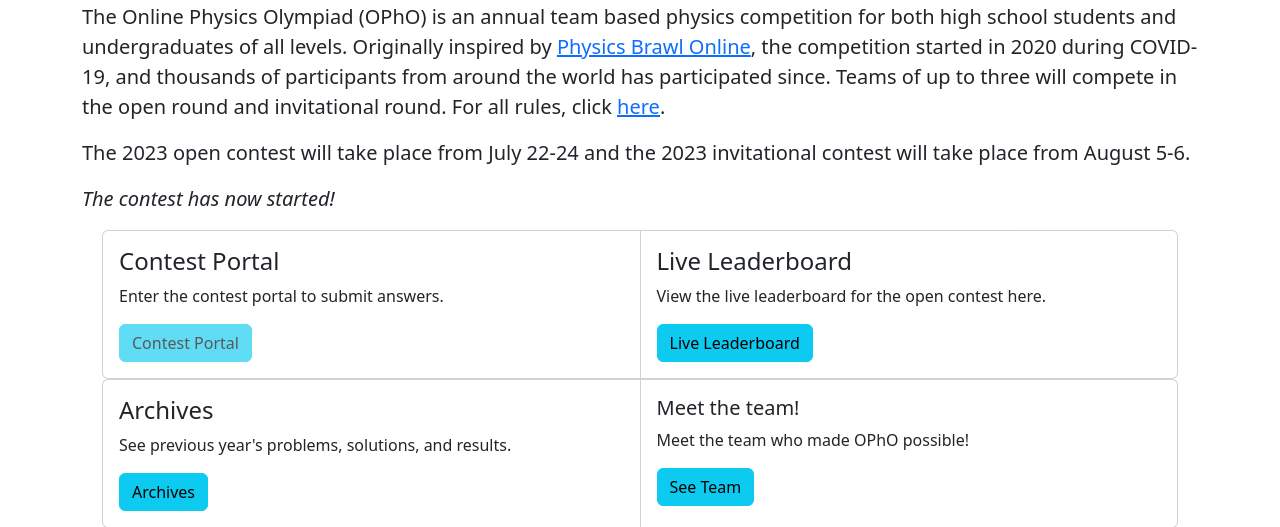
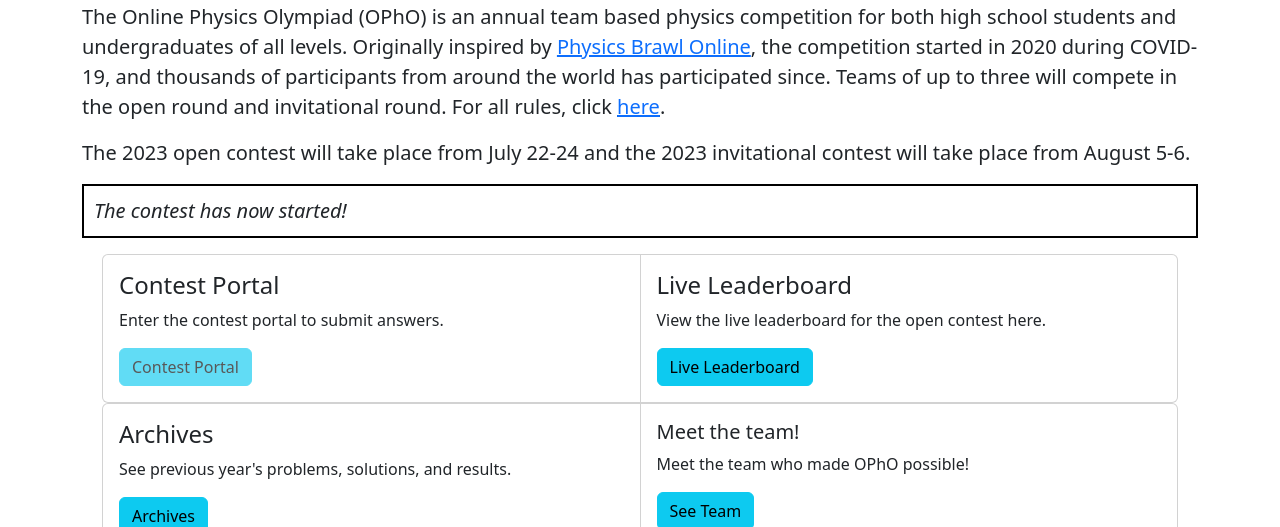
Before and after one commit to physoly/OPhO, a Python web app: template app/templates/opho/contest_home.html in a window 1280 px wide. Shown: the part 149-676 px from the top of the page. Run offline with Jinja, Linux system fonts and the light colour scheme; the template is opened without the code that fills it, so the values that code supplies are empty; some libraries are stand-ins or nearby versions.

Commit message:
Update contest_home.html

```diff
--- a/app/templates/opho/contest_home.html
+++ b/app/templates/opho/contest_home.html
@@ -30,7 +30,7 @@
           <p class="lead">The Online Physics Olympiad (OPhO) is an annual team based physics competition for both high school students and undergraduates of all levels. Originally inspired by  <a href="https://physicsbrawl.org/"><b>Physics Brawl Online</b></a>, the competition started in 2020 during COVID-19, and thousands of participants from around the world has participated since. Teams of up to three will compete in the open round and invitational round. For all rules, click <u><b><a href="static/files/rules23u.pdf">here</a></b></u>.</p>
 
           <p class="lead">The 2023 open contest will take place from July 22-24 and the 2023 invitational contest will take place from August 5-6.</p>
-          <p class="lead"><i>The contest has now started!</i></p>
+          <p class="lead"; style="padding: 10px; border: 2px solid black;"><i>The contest has now started!</i></p>
         <!--
           <p class="lead">Please check out the <a href="/archives">archives</a> to view past Open and Invitational question papers and solutions.</p>
           <p class="lead">The 2023 Problem Writer application is available <a href="/static/files/pr_app_2023.pdf">here</a>.</p>
```
